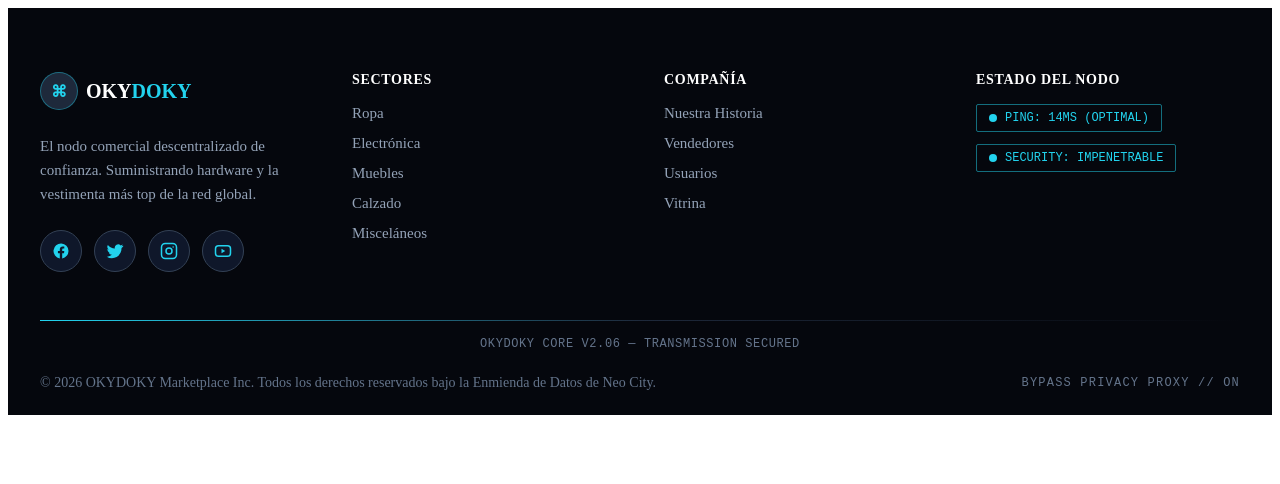
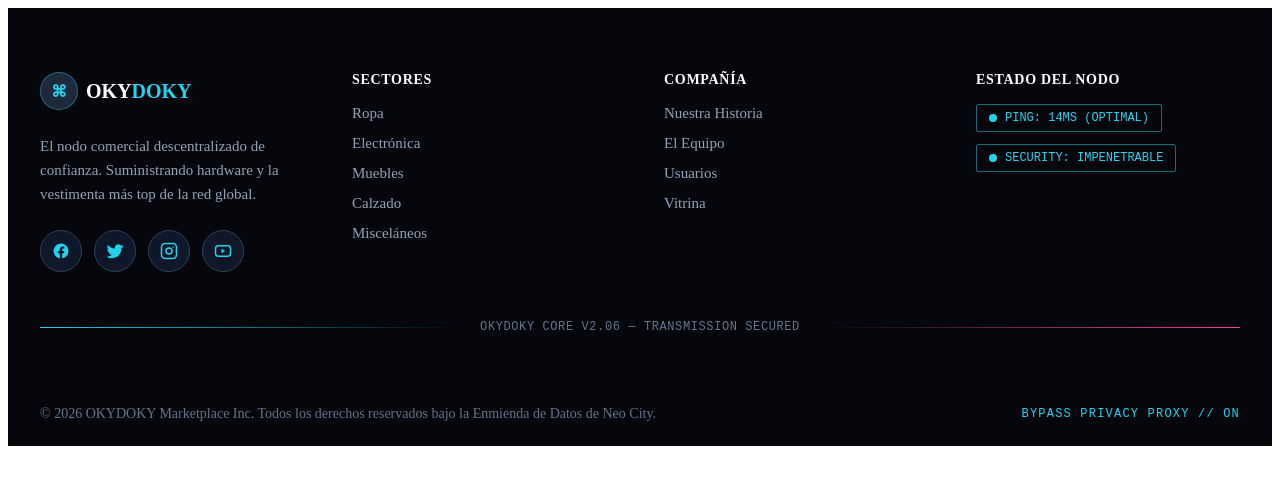
Before and after one commit to oscarmmejia/tiendaOnline, a React (Vite) app: page / in a window 1280 px wide. Shown: the top 484 px of the page. Built offline with nearby package versions, Linux system fonts and the light colour scheme.

Commit message:
fix: Footer component and style

```diff
--- a/src/components/footer/Footer.css
+++ b/src/components/footer/Footer.css
@@ -17,8 +17,7 @@
   }
 }
 
-/* Marca */
-.footerLeft {
+.footerBrand {
   display: flex;
   flex-direction: column;
   gap: 1.5rem;
@@ -32,7 +31,7 @@
   font-weight: 800;
 }
 
-.footerLogoIcono {
+.footerLogoIcon {
   width: 2.25rem;
   height: 2.25rem;
   border-radius: 50%;
@@ -61,12 +60,12 @@
   margin: 0;
 }
 
-.footerRedes {
+.footerSocials {
   display: flex;
   gap: 0.75rem;
 }
 
-.footerRedIcono {
+.footerSocialIcon {
   width: 2.5rem;
   height: 2.5rem;
   border-radius: 50%;
@@ -79,18 +78,17 @@
   transition: border-color 0.2s ease;
 }
 
-.footerRedIcono:hover {
+.footerSocialIcon:hover {
   border-color: #22d3ee;
 }
 
-/* Columnas */
 .footerColumn {
   display: flex;
   flex-direction: column;
   gap: 1rem;
 }
 
-.footerColumnTitulo {
+.footerColumnTitle {
   color: #ffffff;
   font-weight: 700;
   text-transform: uppercase;
@@ -99,7 +97,7 @@
   margin: 0;
 }
 
-.footerColumnLista {
+.footerColumnList {
   display: flex;
   flex-direction: column;
   gap: 0.75rem;
@@ -108,18 +106,17 @@
   padding: 0;
 }
 
-.footerColumnLista a {
+.footerColumnList a {
   color: #94a3b8;
   text-decoration: none;
   font-size: 0.9375rem;
   transition: color 0.2s ease;
 }
 
-.footerColumnLista a:hover {
+.footerColumnList a:hover {
   color: #22d3ee;
 }
 
-/* Estado del nodo */
 .footerBadges {
   display: flex;
   flex-direction: column;
@@ -139,27 +136,36 @@
   width: fit-content;
 }
 
-.footerBadgePunto {
+.footerBadgeDot {
   width: 0.5rem;
   height: 0.5rem;
   border-radius: 50%;
   background-color: #22d3ee;
 }
 
-/* Línea y pie */
-.footerLinea {
+.footerDividers {
   max-width: 80rem;
   margin: 3rem auto 0;
+  display: flex;
+  align-items: center;
+  gap: 1.5rem;
+}
+
+.footerDividerCyan {
+  flex: 1;
   height: 1px;
-    background: linear-gradient(to right, #22d3ee, #1e293b, transparent);
+  background: linear-gradient(to right, #22d3ee, transparent);
+}
+
+.footerDividerMagenta {
+  flex: 1;
+  height: 1px;
+  background: linear-gradient(to left, #ec4899, transparent);
 }
 
 .footerVersion {
-    max-width: 80rem;
-    margin: 0 auto;
-    display: flex;
-    justify-content: center;
-    padding: 1rem 0;
+  white-space: nowrap;
+  padding: 0;
   color: #64748b;
   font-family: monospace;
   font-size: 0.75rem;
@@ -172,10 +178,10 @@
   display: flex;
   justify-content: space-between;
   align-items: center;
-    gap: 0.5rem;
+  gap: 1.5rem;
   color: #64748b;
   font-size: 0.875rem;
-    padding-top: 0.5rem;
+  padding-top: 4.5rem;
   flex-wrap: wrap;
 }
 
@@ -183,4 +189,5 @@
   font-family: monospace;
   font-size: 0.75rem;
   letter-spacing: 0.1em;
+  color: #22d3ee;
 }
--- a/src/components/footer/Footer.jsx
+++ b/src/components/footer/Footer.jsx
@@ -4,10 +4,9 @@ const Footer = () => {
     return (
         <footer className="footerContainer">
             <section className="footerContent">
-
-                <div className="footerLeft">
+                <div className="footerBrand">
                     <div className="footerLogo">
-                        <div className="footerLogoIcono">⌘</div>
+                        <div className="footerLogoIcon">⌘</div>
                         <span className="logoOky">
                             OKY<span className="logoDoky">DOKY</span>
                         </span>
@@ -16,25 +15,25 @@ const Footer = () => {
                         El nodo comercial descentralizado de confianza. Suministrando
                         hardware y la vestimenta más top de la red global.
                     </p>
-                    <div className="footerRedes">
-                        <a href="#" className="footerRedIcono" aria-label="Facebook">
+                    <div className="footerSocials">
+                        <a href="https://www.facebook.com/" className="footerSocialIcon" aria-label="Facebook">
                             <svg viewBox="0 0 24 24" width="18" height="18" fill="currentColor">
                                 <path d="M22 12a10 10 0 1 0-11.6 9.9v-7H7.9V12h2.5V9.8c0-2.5 1.5-3.9 3.8-3.9 1.1 0 2.2.2 2.2.2v2.4h-1.2c-1.2 0-1.6.8-1.6 1.6V12h2.8l-.4 2.9h-2.4v7A10 10 0 0 0 22 12z" />
                             </svg>
                         </a>
-                        <a href="#" className="footerRedIcono" aria-label="Twitter">
+                        <a href="https://www.x.com/" className="footerSocialIcon" aria-label="Twitter">
                             <svg viewBox="0 0 24 24" width="18" height="18" fill="currentColor">
                                 <path d="M23 5.1c-.8.4-1.7.6-2.6.8a4.5 4.5 0 0 0 2-2.5c-.9.5-1.9.9-2.9 1.1a4.5 4.5 0 0 0-7.7 4.1A12.8 12.8 0 0 1 2.5 4a4.5 4.5 0 0 0 1.4 6 4.4 4.4 0 0 1-2-.6v.1a4.5 4.5 0 0 0 3.6 4.4c-.6.2-1.3.2-1.9.1a4.5 4.5 0 0 0 4.2 3.1A9 9 0 0 1 1 19.5 12.7 12.7 0 0 0 7.9 21.5c8.3 0 12.8-6.9 12.8-12.8v-.6c.9-.6 1.6-1.4 2.3-2.3z" />
                             </svg>
                         </a>
-                        <a href="#" className="footerRedIcono" aria-label="Instagram">
+                        <a href="https://www.instagram.com/" className="footerSocialIcon" aria-label="Instagram">
                             <svg viewBox="0 0 24 24" width="18" height="18" fill="none" stroke="currentColor" strokeWidth="2">
                                 <rect x="2" y="2" width="20" height="20" rx="5" />
                                 <circle cx="12" cy="12" r="4" />
                                 <circle cx="17.5" cy="6.5" r="1" fill="currentColor" stroke="none" />
                             </svg>
                         </a>
-                        <a href="#" className="footerRedIcono" aria-label="YouTube">
+                        <a href="https://www.youtube.com/" className="footerSocialIcon" aria-label="YouTube">
                             <svg viewBox="0 0 24 24" width="18" height="18" fill="none" stroke="currentColor" strokeWidth="2">
                                 <rect x="2" y="5" width="20" height="14" rx="4" />
                                 <path d="M10 9l5 3-5 3V9z" fill="currentColor" stroke="none" />
@@ -43,10 +42,9 @@ const Footer = () => {
                     </div>
                 </div>
 
-
                 <div className="footerColumn">
-                    <h3 className="footerColumnTitulo">Sectores</h3>
-                    <ul className="footerColumnLista">
+                    <h3 className="footerColumnTitle">Sectores</h3>
+                    <ul className="footerColumnList">
                         <li><a href="#">Ropa</a></li>
                         <li><a href="#">Electrónica</a></li>
                         <li><a href="#">Muebles</a></li>
@@ -55,37 +53,37 @@ const Footer = () => {
                     </ul>
                 </div>
 
-
                 <div className="footerColumn">
-                    <h3 className="footerColumnTitulo">Compañía</h3>
-                    <ul className="footerColumnLista">
+                    <h3 className="footerColumnTitle">Compañía</h3>
+                    <ul className="footerColumnList">
                         <li><a href="#">Nuestra Historia</a></li>
-                        <li><a href="#">Vendedores</a></li>
+                        <li><a href="#">El Equipo</a></li>
                         <li><a href="#">Usuarios</a></li>
                         <li><a href="#">Vitrina</a></li>
                     </ul>
                 </div>
 
-
                 <div className="footerColumn">
-                    <h3 className="footerColumnTitulo">Estado del nodo</h3>
+                    <h3 className="footerColumnTitle">Estado del nodo</h3>
                     <div className="footerBadges">
                         <span className="footerBadge">
-                            <span className="footerBadgePunto" />
+                            <span className="footerBadgeDot" />
                             PING: 14MS (OPTIMAL)
                         </span>
                         <span className="footerBadge">
-                            <span className="footerBadgePunto" />
+                            <span className="footerBadgeDot" />
                             SECURITY: IMPENETRABLE
                         </span>
                     </div>
                 </div>
             </section>
 
-            <div className="footerLinea" />
-
-            <div className="footerVersion">
-                OKYDOKY CORE V2.06 — TRANSMISSION SECURED
+            <div className="footerDividers">
+                <div className="footerDividerCyan" />
+                <span className="footerVersion">
+                    OKYDOKY CORE V2.06 — TRANSMISSION SECURED
+                </span>
+                <div className="footerDividerMagenta" />
             </div>
 
             <div className="footerBottom">
```
Lines whose indentation alone changed are shown as unchanged.
